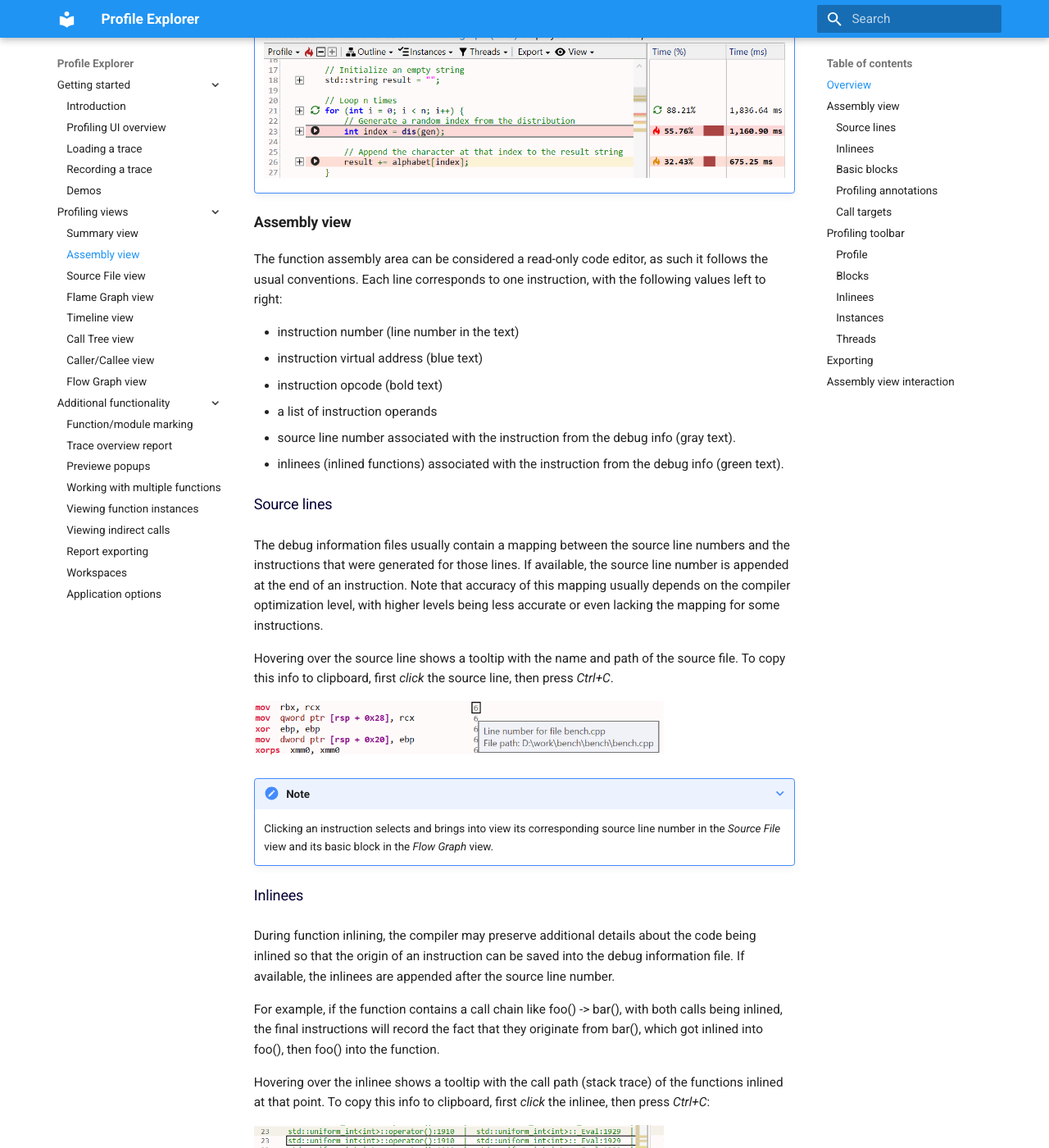
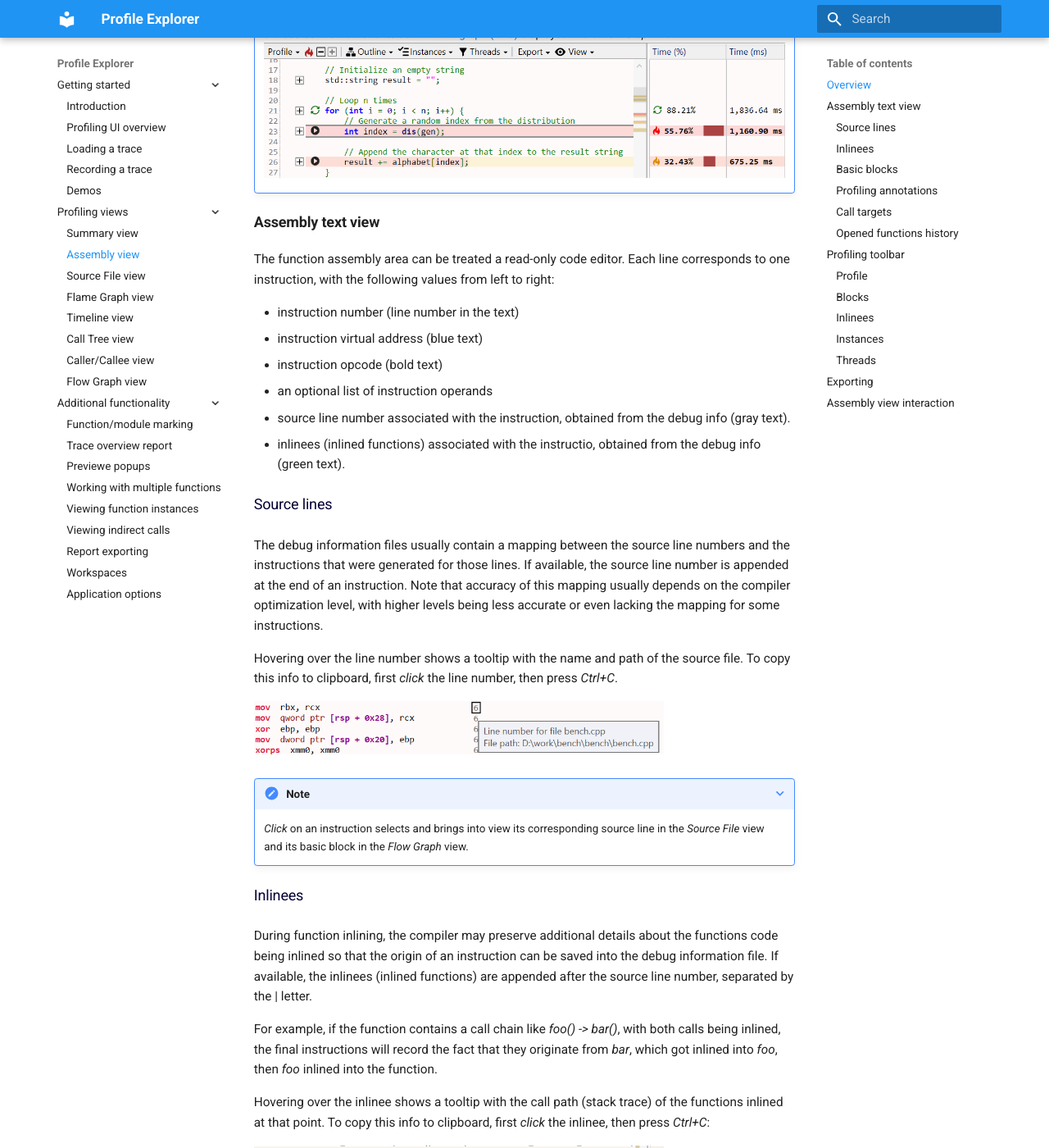
Before and after one commit to gratianlup/temp, an MkDocs documentation site: the page built from docs/assembly-view.md, in a window 1280 px wide and 1400 px high, scrolled down 886 px. Shown: the whole window at 82% size. Built offline with MkDocs 1.6.1 and Material for MkDocs 9.7.7, drawn with Linux system fonts in a browser that asks for light colours; some of the changed text lies outside the part shown.

Commit message:
Update assembly docs

```diff
--- a/docs/assembly-view.md
+++ b/docs/assembly-view.md
@@ -4,47 +4,46 @@ The Assembly view shows the function's machine code after disassembly, with synt
 
 The assembly instructions are augmented with annotations from the debug information files, such as source line numbers and inlinees, and combined with the execution time from the profile trace.
 
-The Assembly view has four parts:
+[![Profiling UI screenshot](img/assembly-view_1164x473.png)](img/assembly-view_1164x473.png){:target="_blank"}
+
+The view has four parts:
 
 - a main toolbar at the top, with general action buttons.
 - a secondary toolbar underneath with profiling-specific info and action buttons.
 - the text view with the function's assembly
 - several columns on the right side with the profiling data. If CPU performance counters are found and loaded from the trace, the additional columns with metrics and the counters are appended after the last column.
 
-[![Profiling UI screenshot](img/assembly-view_1164x473.png)](img/assembly-view_1164x473.png){:target="_blank"}
-
 ???+ note
     When a function is opened in the Assembly view, its corresponding source file is automatically loaded in the *Source File* view and its [control-flow graph (CFG)](https://en.wikipedia.org/wiki/Control-flow_graph) displayed in the *Flow Graph* view.<br>
     [![Profiling UI screenshot](img/assembly-source_1073x279.png)](img/assembly-source_1073x279.png){:target="_blank"}
 
-#### Assembly view
+#### Assembly text view
 
-The function assembly area can be considered a read-only code editor, as such it follows the usual conventions. Each line corresponds to one instruction, with the following values left to right:
+The function assembly area can be treated a read-only code editor. Each line corresponds to one instruction, with the following values from left to right:
 
 - instruction number (line number in the text)
 - instruction virtual address (blue text)
 - instruction opcode (bold text)
-- a list of instruction operands
-- source line number associated with the instruction from the debug info (gray text).
-- inlinees (inlined functions) associated with the instruction from the debug info (green text).
+- an optional list of instruction operands
+- source line number associated with the instruction, obtained from the debug info (gray text).
+- inlinees (inlined functions) associated with the instructio, obtained from the debug info (green text).
 
 ##### Source lines
 
 The debug information files usually contain a mapping between the source line numbers and the instructions that were generated for those lines. If available, the source line number is appended at the end of an instruction. Note that accuracy of this mapping usually depends on the compiler optimization level, with higher levels being less accurate or even lacking the mapping for some instructions.
 
-Hovering over the source line shows a tooltip with the name and path of the source file. To copy this info to clipboard, first *click* the source line, then press *Ctrl+C*.
+Hovering over the line number shows a tooltip with the name and path of the source file. To copy this info to clipboard, first *click* the line number, then press *Ctrl+C*.
 
 [![Profiling UI screenshot](img/assemlby-line-number_816x106.png){: style="width:500px"}](img/assemlby-line-number_816x106.png){:target="_blank"}
 
 ???+ note
-    Clicking an instruction selects and brings into view its corresponding source line number in the *Source File* view and its basic block in the *Flow Graph* view.
-
+    *Click* on an instruction selects and brings into view its corresponding source line in the *Source File* view and its basic block in the *Flow Graph* view.
 
 ##### Inlinees
 
-During function inlining, the compiler may preserve additional details about the code being inlined so that the origin of an instruction can be saved into the debug information file. If available, the inlinees are appended after the source line number.
+During function inlining, the compiler may preserve additional details about the functions code being inlined so that the origin of an instruction can be saved into the debug information file. If available, the inlinees (inlined functions) are appended after the source line number, separated by the | letter.
 
-For example, if the function contains a call chain like foo() -> bar(), with both calls being inlined, the final instructions will record the fact that they originate from bar(), which got inlined into foo(), then foo() into the function.
+For example, if the function contains a call chain like *foo() -> bar()*, with both calls being inlined, the final instructions will record the fact that they originate from *bar*, which got inlined into *foo*, then *foo* inlined into the function.
 
 Hovering over the inlinee shows a tooltip with the call path (stack trace) of the functions inlined at that point. To copy this info to clipboard, first *click* the inlinee, then press *Ctrl+C*:
 
@@ -52,29 +51,33 @@ Hovering over the inlinee shows a tooltip with the call path (stack trace) of th
 
 ##### Basic blocks
 
-The assembly is parsed and analyzed to recover the function's [control-flow graph (CFG)](https://en.wikipedia.org/wiki/Control-flow_graph), identifying [basic blocks](https://en.wikipedia.org/wiki/Basic_block) and loops. This information is used to split the assembly text into basic blocks and for the Flow Graph view.
+The assembly is parsed and analyzed to recover the function's [control-flow graph (CFG)](https://en.wikipedia.org/wiki/Control-flow_graph), identifying [basic blocks](https://en.wikipedia.org/wiki/Basic_block) and loops. This information is used to split the assembly text into basic blocks and to display the Flow Graph view.
 
-The example below shows a subset of a function's basic blocks, with the corresponding control-flow graph part from the *Flow Graph* view. The basic blocks B3-B6 are marked on the left side and can be collapsed/expanded by *clicking* the -/+ buttons.
+The example below shows a subset of a function's basic blocks, with the corresponding control-flow graph part from the *Flow Graph* view. The basic blocks B3-B6 are marked on the left side as folding sections that can be collapsed/expanded with a *click* on the -/+ buttons.
 
 Notice how B5 is recognized for being a loop (the last instruction in the block jumps to the start of the block). The Flow Graph view uses a green arrow to mark loops - B4 is also the start block of a larger loop.
 
 [![Profiling UI screenshot](img/assembly-flow-graph_579x600.png){: style="width:500px"}](img/assembly-flow-graph_579x600.png){:target="_blank"}
 
+!!! note
+    *Click* on the target address of a jump/branch instructions marks the target instruction and its basic block in the *Flow Graph* view (uses a green background color by default).
+    *Double-click* on a target address operand jumps to the target instruction.
+
 ##### Profiling annotations
 
 Instruction execution time is displayed and annotated on several parts of the assembly instructions, columns, basic blocks and the control-flow graph, using text, colors and flame icons:
+
+[![Profiling UI screenshot](img/assembly-marking_1235x202.png)](img/assembly-marking_1235x202.png){:target="_blank"}
 
 - the *Time (%)* column displays the instruction's execution time percentage relative to the total function execution time. The column style can be changed in the Assembly options.
 - the *Time (ms)* column displays the instruction's execution time value. The time unit and column style can be changed in the Assembly options.
 - the instruction background is colored based on its execution time - the slowest instruction has a red color, next slowest orange, then shades of yellow. The instruction location is also marked in the vertical text scrollbar.
 - the three slowest instructions also have a flame icon in the *Time (%)* column using the same color coding.
 
-[![Profiling UI screenshot](img/assembly-marking_1235x202.png)](img/assembly-marking_1235x202.png){:target="_blank"}
+[![Profiling UI screenshot](img/assembly-marking-blocks_793x203.png)](img/assembly-marking-blocks_793x203.png){:target="_blank"}
 
 - the basic blocks have a label with the block's execution time percentage, as a sum of its instruction's execution time (in the example above, the 55.73% label for B4). Hovering over the label shows the block's execution time value. The label background color uses the same color coding.
 - the basic blocks in the *Flow Graph* view have below the same execution time percentage label as in the Assembly view, with the corresponding background color.
-
-[![Profiling UI screenshot](img/assembly-marking-blocks_793x203.png)](img/assembly-marking-blocks_793x203.pngg){:target="_blank"}
 
 ???+ note
     When displaying a function for the first time, by default, the slowest instruction is selected and brought into view (this can be configured in the Assembly options).
@@ -84,7 +87,7 @@ Instruction execution time is displayed and annotated on several parts of the as
 
 ##### Call targets
 
-Combining the parsed assembly and profiling information, call instructions are marked with their target(s) using an arrow icon placed before the call opcode:
+Combining the parsed assembly and profiling information, call instructions are marked with their target(s) and have an arrow icon placed before the call opcode:
 
 - for direct calls (target is an function name/address), a black arrow is used.
 - for indirect or virtual function calls (target is a register or memory operand), a green arrow is used.
@@ -96,10 +99,22 @@ Hovering with the mouse over the arrow displays a list of the target functions,
 ???+ note
     Functions in the list have a right-click context menu with options to open the Assembly view, preview popup, and select the function in the other views. Double-click/Ctrl+Return opens the Assembly view for the selected function. Combine these shortcuts with the Shift key to open the Assembly view in a new tab instead.
 
-!!! bug "TODO"
-    Call target double-click to quick jump
+ Direct call instructions with a known target change the function name operand into a link (underlined, bold, blue text). The link makes it easy to navigate to navigate to the called function and the history to go back.
+
+ *Double-click* on the function name (or using the Return key) opens the called function in the same tab.
+ *Shift+Double-Click* opens the called function in a new tab.
+ *Alt+Return* shows a preview popup with the called function's assembly.
+
+##### Opened functions history
+
+When multiple functions are opened in the same tab, a history is kept per tab that makes it possible to go back/forward to a previous/next opened function. This is especially useful when navigating to a called function by double-clicking its name in the assembly, since it makes it easy to back to the caller.
+
+*Click* the *Back* button in the toolbar to navigate back to the previous function in the sequence (or press the *Backspace* key or the optional *Back* button on the mouse). The back button also has a menu that lists the previous functions.
+*Click* the *Forward* button in the toolbar to navigate to the next function in the sequence (or press the optional *Forward* button on the mouse).
 
 #### Profiling toolbar
+
+The profiling toolbar provides more advanced functionality for identifying the slow parts of a function and filtering the profiling data based on function instance and threads the function executed on.
 
 ##### Profile
 
```
Also changed, not shown: docs/flame-graph-panel.md (+5 -3 lines), docs/summary-panel.md (+5 -3 lines).
